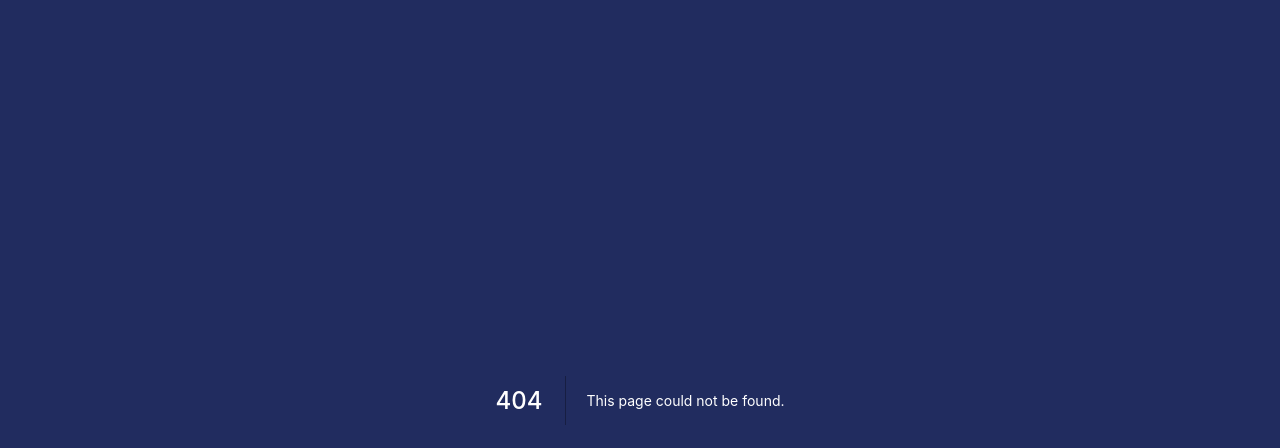
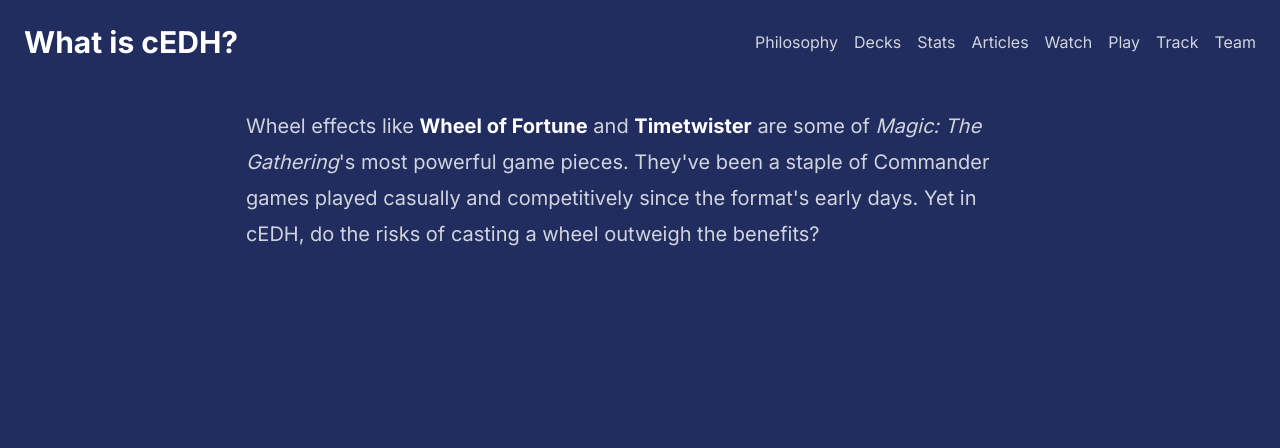
Before and after one commit to rrdelaney/cedh.guide, a Next.js app: page /articles/wheels-in-cedh in a window 1280 px wide. Before the commit this address had no page. Shown: the top 448 px of the page. Built offline with nearby package versions, Linux system fonts and the light colour scheme.

Commit message:
Begin work on articles page

```diff
--- /dev/null
+++ b/components/article_layout.tsx
@@ -0,0 +1,22 @@
+import { PropsWithChildren } from 'react';
+import { PageLayout } from './page_layout';
+
+interface ArticleMeta {
+  title: string;
+  publishDate: Date;
+  description: string;
+  imageUrl: string;
+}
+
+function ArticleLayout({
+  meta,
+  children,
+}: PropsWithChildren<{ meta: ArticleMeta }>) {
+  return <PageLayout title={meta.title}>{children}</PageLayout>;
+}
+
+export function makeArticleLayout(meta: ArticleMeta) {
+  return function ArticleLayoutWithMeta({ children }: PropsWithChildren<{}>) {
+    return <ArticleLayout meta={meta}>{children}</ArticleLayout>;
+  };
+}
--- /dev/null
+++ b/pages/articles/wheels-in-cedh.mdx
@@ -0,0 +1,12 @@
+import { makeArticleLayout } from '../../components/article_layout';
+
+export const meta = {
+  title: 'An Analysis of Wheels in cEDH',
+};
+
+Wheel effects like **Wheel of Fortune** and **Timetwister** are some of _Magic:
+The Gathering_'s most powerful game pieces. They've been a staple of Commander
+games played casually and competitively since the format's early days. Yet in
+cEDH, do the risks of casting a wheel outweigh the benefits?
+
+export default makeArticleLayout(meta);
--- a/pages/decks.mdx
+++ b/pages/decks.mdx
@@ -1,4 +1,4 @@
-import { makePageLayout, PageLayout } from '../components/page_layout';
+import { makePageLayout } from '../components/page_layout';
 
 # What are cEDH decks like?
 
```
